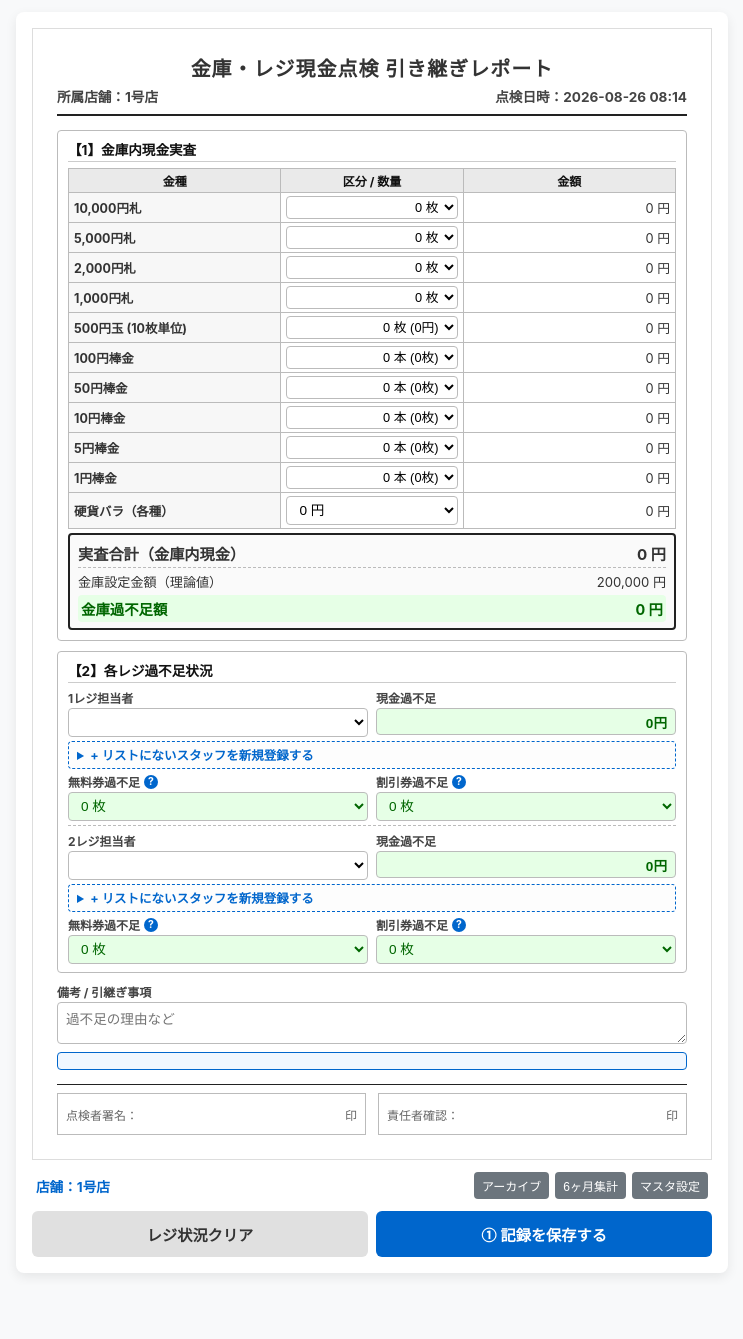
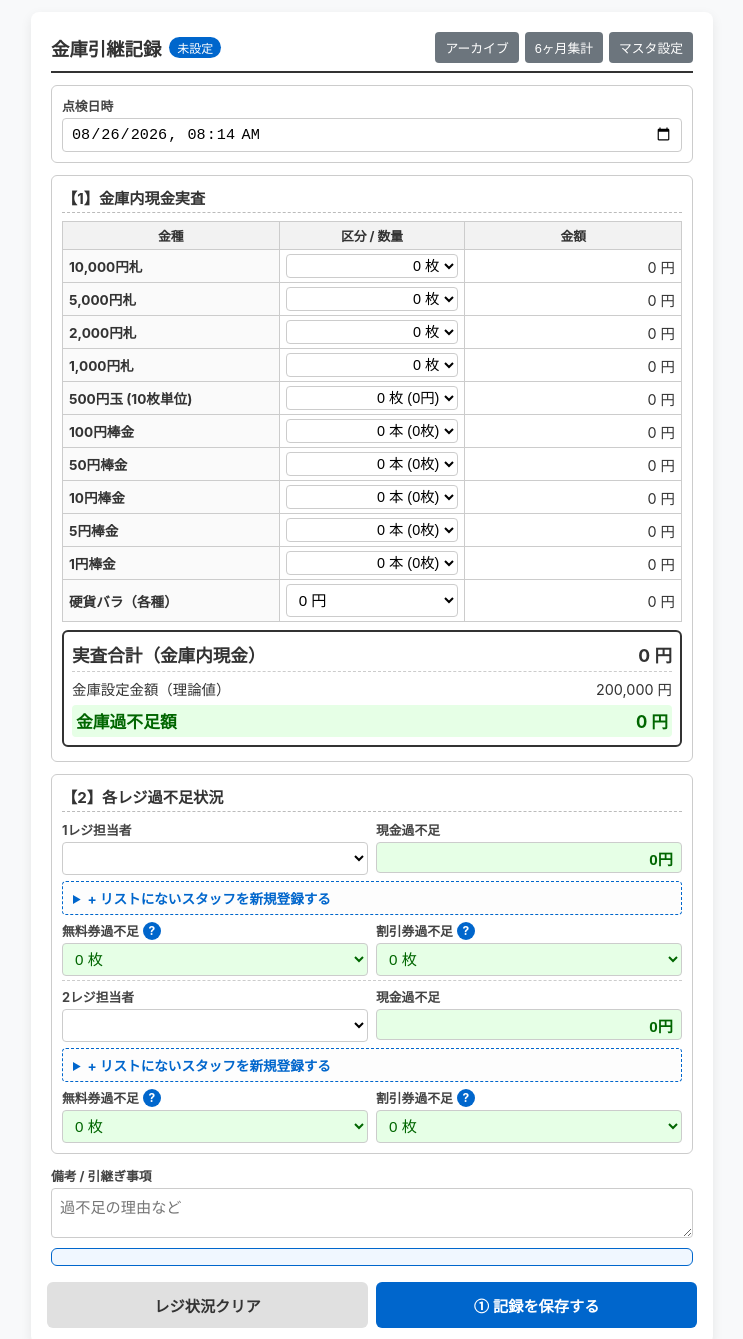
Before and after one commit to yuda890201/kinko-app, a plain HTML site: page index.html in a window 1280 px wide. Shown: the top 1339 px of the page, without its empty margins (268-1011 px from the left). Before the commit the page ends 1285 px from the top, so only its background shows below. Drawn offline with nearby package versions, Linux system fonts and the light colour scheme; no server answers.

Commit message:
Update index.html

```diff
--- a/index.html
+++ b/index.html
@@ -17,7 +17,7 @@
 
   <style>
     :root {
-      --border-color: #222;
+      --border-color: #333;
       --primary-color: #0066cc;
       --success-color: #28a745;
       --bg-color: #f8f9fa;
@@ -47,7 +47,7 @@
     }
 
     .container {
-      max-width: 680px;
+      max-width: 650px;
       margin: 0 auto;
       background: #fff;
       padding: 16px;
@@ -55,48 +55,30 @@
       box-shadow: 0 4px 12px rgba(0,0,0,0.08);
     }
 
-    /* ★ A4フィードバックシート専用デザイン（幅794px固定ベース） */
+    /* エクスポート対象エリア（通常時は通常の見た目） */
     #export-area {
       background: #fff;
-      padding: 24px;
+      padding: 4px;
       box-sizing: border-box;
       width: 100%;
-      border: 1px solid #ddd;
-    }
-
-    /* 帳票ヘッダー */
-    .report-header {
-      text-align: center;
-      border-bottom: 2px solid var(--border-color);
-      padding-bottom: 8px;
-      margin-bottom: 14px;
-    }
-    .report-header h2 {
-      font-size: 1.25rem;
-      margin: 0 0 4px 0;
-      letter-spacing: 1px;
-    }
-    .report-meta {
-      display: flex;
-      justify-content: space-between;
-      font-size: 0.85rem;
-      font-weight: bold;
-      color: #444;
     }
 
     .header-bar {
       display: flex;
       justify-content: space-between;
       align-items: center;
+      border-bottom: 2px solid var(--border-color);
+      padding-bottom: 8px;
       margin-bottom: 12px;
     }
-    h1 { font-size: 1rem; margin: 0; display: flex; align-items: center; gap: 6px; }
+
+    h1 { font-size: 1.15rem; margin: 0; display: flex; align-items: center; gap: 8px; }
     .store-badge {
-      background: #333;
+      background: #0066cc;
       color: #fff;
       font-size: 0.75rem;
       padding: 2px 8px;
-      border-radius: 4px;
+      border-radius: 12px;
       font-weight: normal;
     }
 
@@ -105,30 +87,29 @@
       background: #6c757d;
       color: #fff;
       border: none;
-      padding: 5px 8px;
+      padding: 6px 10px;
       border-radius: 4px;
       cursor: pointer;
-      font-size: 0.75rem;
+      font-size: 0.8rem;
     }
 
     .section-card {
-      border: 1px solid #bbb;
-      border-radius: 4px;
-      padding: 8px 10px;
-      margin-bottom: 10px;
+      border: 1px solid #ccc;
+      border-radius: 6px;
+      padding: 10px;
+      margin-bottom: 12px;
       background-color: #fff;
     }
 
     .section-title {
       font-weight: bold;
-      font-size: 0.85rem;
-      margin-bottom: 6px;
-      padding-bottom: 2px;
-      border-bottom: 1px solid #ccc;
+      font-size: 0.95rem;
+      margin-bottom: 8px;
+      padding-bottom: 4px;
+      border-bottom: 1px dashed #bbb;
       display: flex;
       justify-content: space-between;
       align-items: center;
-      color: #111;
     }
 
     .info-grid { display: grid; grid-template-columns: 1fr 1fr; gap: 8px; }
@@ -136,9 +117,9 @@
     .field-group.full { grid-column: span 2; }
 
     label {
-      font-size: 0.75rem;
+      font-size: 0.8rem;
       font-weight: bold;
-      margin-bottom: 2px;
+      margin-bottom: 3px;
       color: #444;
       display: flex;
       align-items: center;
@@ -150,9 +131,9 @@
     input[type="text"],
     select,
     textarea {
-      padding: 5px 8px;
-      font-size: 0.85rem;
-      border: 1px solid #bbb;
+      padding: 6px 8px;
+      font-size: 0.95rem;
+      border: 1px solid #ccc;
       border-radius: 4px;
       box-sizing: border-box;
       width: 100%;
@@ -174,42 +155,42 @@
     .highlight-ok {
       background-color: var(--diff-ok-bg) !important;
       color: var(--diff-ok-color) !important;
-      border-color: #bbb !important;
+      border-color: #ccc !important;
     }
 
-    .coupon-grid { display: grid; grid-template-columns: 1fr 1fr; gap: 8px; margin-top: 4px; }
+    .coupon-grid { display: grid; grid-template-columns: 1fr 1fr; gap: 8px; margin-top: 6px; }
     .help-icon {
       display: inline-flex;
       justify-content: center;
       align-items: center;
-      width: 14px;
-      height: 14px;
+      width: 18px;
+      height: 18px;
       background-color: #0066cc;
       color: #fff;
       border-radius: 50%;
-      font-size: 0.65rem;
+      font-size: 0.75rem;
       cursor: pointer;
     }
 
-    table { width: 100%; border-collapse: collapse; margin-bottom: 4px; }
-    th, td { border: 1px solid #bbb; padding: 3px 5px; text-align: center; }
-    th { background-color: #eaeaea; font-size: 0.75rem; color: #111; }
-    td.label-col { background-color: #f7f7f7; font-weight: bold; text-align: left; font-size: 0.78rem; width: 35%; }
-    td.num-col { text-align: right; width: 35%; font-size: 0.8rem; }
-    select.select-count { text-align: right; font-size: 0.8rem; padding: 2px; }
+    table { width: 100%; border-collapse: collapse; margin-bottom: 8px; }
+    th, td { border: 1px solid #ccc; padding: 4px 6px; text-align: center; }
+    th { background-color: #f2f2f2; font-size: 0.8rem; }
+    td.label-col { background-color: #fafafa; font-weight: bold; text-align: left; font-size: 0.85rem; width: 35%; }
+    td.num-col { text-align: right; width: 35%; font-size: 0.9rem; }
+    select.select-count { text-align: right; font-size: 0.9rem; padding: 2px; }
 
-    .summary-card { border: 2px solid var(--border-color); border-radius: 4px; padding: 6px 8px; margin-bottom: 2px; background: #fafafa; }
-    .summary-row { display: flex; justify-content: space-between; align-items: center; padding: 1px 0; font-size: 0.82rem; }
-    .summary-row.total { font-weight: bold; font-size: 0.95rem; border-bottom: 1px dashed #bbb; padding-bottom: 3px; margin-bottom: 3px; }
-    .summary-row.diff { font-weight: bold; font-size: 0.9rem; padding: 3px; border-radius: 4px; margin-top: 3px; }
+    .summary-card { border: 2px solid var(--border-color); border-radius: 6px; padding: 8px; margin-bottom: 4px; }
+    .summary-row { display: flex; justify-content: space-between; align-items: center; padding: 2px 0; font-size: 0.9rem; }
+    .summary-row.total { font-weight: bold; font-size: 1.1rem; border-bottom: 1px dashed #ccc; padding-bottom: 4px; margin-bottom: 4px; }
+    .summary-row.diff { font-weight: bold; font-size: 1.05rem; padding: 4px; border-radius: 4px; margin-top: 4px; }
 
     details.staff-accordion {
       background: #fdfdfd;
       border: 1px dashed #0066cc;
       border-radius: 4px;
-      padding: 4px 8px;
-      margin-top: 4px;
-      font-size: 0.78rem;
+      padding: 6px 10px;
+      margin-top: 6px;
+      font-size: 0.85rem;
     }
     details.staff-accordion summary {
       cursor: pointer;
@@ -220,38 +201,17 @@
     .export-report-box {
       border: 1px solid #0066cc;
       background: #f0f7ff;
-      border-radius: 4px;
-      padding: 8px 10px;
-      margin-top: 8px;
-      font-size: 0.78rem;
-      line-height: 1.4;
+      border-radius: 6px;
+      padding: 8px 12px;
+      margin-top: 10px;
+      font-size: 0.85rem;
+      line-height: 1.5;
     }
     .export-notice {
       color: #cc0000;
       font-weight: bold;
-      margin-top: 3px;
-      font-size: 0.7rem;
-    }
-
-    /* 署名（確認）欄 */
-    .sign-section {
-      display: grid;
-      grid-template-columns: 1fr 1fr;
-      gap: 12px;
-      margin-top: 14px;
-      border-top: 1px solid #222;
-      padding-top: 8px;
-    }
-    .sign-box {
-      border: 1px solid #bbb;
-      height: 40px;
-      display: flex;
-      justify-content: space-between;
-      align-items: center;
-      padding: 0 8px;
-      font-size: 0.75rem;
-      color: #666;
-      background: #fff;
+      margin-top: 4px;
+      font-size: 0.78rem;
     }
 
     .btn-group { display: flex; gap: 8px; margin-top: 12px; }
@@ -268,7 +228,7 @@
     .btn-success { background-color: var(--success-color); color: #fff; }
     .btn-reset { background-color: #e0e0e0; color: #333; }
     .btn-danger { background-color: #dc3545; color: #fff; border: none; padding: 4px 8px; border-radius: 4px; cursor: pointer; }
-    .btn-small { padding: 3px 6px; font-size: 0.75rem; background: #0066cc; color: #fff; border: none; border-radius: 4px; cursor: pointer; }
+    .btn-small { padding: 4px 8px; font-size: 0.8rem; background: #0066cc; color: #fff; border: none; border-radius: 4px; cursor: pointer; }
 
     .summary-table { width: 100%; margin-top: 10px; font-size: 0.85rem; }
     .summary-table th { background: #e9ecef; }
@@ -344,18 +304,8 @@
   <!-- 入力画面 -->
   <div id="input-view" class="view-section">
 
-    <!-- ★ A4フィードバックシート（帳票エリア） -->
     <div id="export-area">
-      <!-- 帳票ヘッダー -->
-      <div class="report-header">
-        <h2>金庫・レジ現金点検 引き継ぎレポート</h2>
-        <div class="report-meta">
-          <span>所属店舗：<strong id="report-store-name">未設定</strong></span>
-          <span>点検日時：<strong id="report-datetime-str">--</strong></span>
-        </div>
-      </div>
-
-      <div class="header-bar" style="display:none;">
+      <div class="header-bar">
         <h1>金庫引継記録 <span class="store-badge" id="current-store-badge">未設定</span></h1>
         <div class="nav-buttons">
           <button class="btn-nav" onclick="showArchiveView()">アーカイブ</button>
@@ -364,11 +314,11 @@
         </div>
       </div>
 
-      <div class="section-card" style="display:none;">
+      <div class="section-card">
         <div class="info-grid">
           <div class="field-group full">
             <label for="datetime">点検日時</label>
-            <input type="datetime-local" id="datetime" onchange="updateReportHeader()">
+            <input type="datetime-local" id="datetime" onchange="saveFormState()">
           </div>
         </div>
       </div>
@@ -460,7 +410,7 @@
         <div class="section-title">【2】各レジ過不足状況</div>
 
         <!-- 1レジ -->
-        <div style="margin-bottom: 6px; padding-bottom: 4px; border-bottom: 1px dashed #bbb;">
+        <div style="margin-bottom: 6px; padding-bottom: 4px; border-bottom: 1px dashed #ccc;">
           <div class="info-grid">
             <div class="field-group">
               <label for="reg1-staff">1レジ担当者</label>
@@ -472,7 +422,7 @@
             </div>
           </div>
 
-          <details class="staff-accordion">
+          <details class="staff-accordion" id="accordion-1">
             <summary>+ リストにないスタッフを新規登録する</summary>
             <div style="display: flex; gap: 6px; margin-top: 4px;">
               <input type="text" id="quick-new-staff-1" placeholder="スタッフ名を入力">
@@ -505,7 +455,7 @@
             </div>
           </div>
 
-          <details class="staff-accordion">
+          <details class="staff-accordion" id="accordion-2">
             <summary>+ リストにないスタッフを新規登録する</summary>
             <div style="display: flex; gap: 6px; margin-top: 4px;">
               <input type="text" id="quick-new-staff-2" placeholder="スタッフ名を入力">
@@ -533,23 +483,6 @@
       </div>
 
       <div id="export-report-container" class="export-report-box"></div>
-
-      <!-- 帳票署名欄 -->
-      <div class="sign-section">
-        <div class="sign-box"><span>点検者署名：</span><span>印</span></div>
-        <div class="sign-box"><span>責任者確認：</span><span>印</span></div>
-      </div>
-    </div>
-    <!-- 帳票エリアここまで -->
-
-    <!-- アプリ操作用ナビバー（画像には含まれません） -->
-    <div style="display: flex; justify-content: space-between; align-items: center; margin: 12px 0 6px 0; padding: 0 4px;">
-      <span style="font-size: 0.85rem; font-weight: bold; color: #0066cc;" id="ui-store-disp">店舗：1号店</span>
-      <div class="nav-buttons">
-        <button class="btn-nav" onclick="showArchiveView()">アーカイブ</button>
-        <button class="btn-nav" onclick="showSummaryView()">6ヶ月集計</button>
-        <button class="btn-nav" onclick="showMasterView()">マスタ設定</button>
-      </div>
     </div>
 
     <div class="btn-group">
@@ -690,19 +623,9 @@
     document.getElementById('datetime').value = now.toISOString().slice(0, 16);
     document.getElementById('archive-date').value = now.toISOString().slice(0, 10);
 
-    updateReportHeader();
     initDropdowns();
     fetchData();
   });
-
-  function updateReportHeader() {
-    const dtVal = document.getElementById('datetime').value;
-    document.getElementById('report-store-name').textContent = currentStoreName;
-    if (dtVal) {
-      const formatted = dtVal.replace('T', ' ');
-      document.getElementById('report-datetime-str').textContent = formatted;
-    }
-  }
 
   function showLoading(msg = '通信中...') {
     const el = document.getElementById('loading-overlay');
@@ -748,8 +671,7 @@
   }
 
   function updateStoreUI() {
-    document.getElementById('report-store-name').textContent = currentStoreName;
-    document.getElementById('ui-store-disp').textContent = `店舗：${currentStoreName}`;
+    document.getElementById('current-store-badge').textContent = currentStoreName;
     document.getElementById('target-amount-disp').textContent = targetVaultAmount.toLocaleString();
     document.getElementById('master-target').value = targetVaultAmount.toLocaleString() + '円';
     document.getElementById('staff-master-store-label').textContent = `【${currentStoreName}】`;
@@ -836,7 +758,6 @@
   }
 
   function saveFormState() {
-    updateReportHeader();
     const state = {
       'bill-10000': document.getElementById('bill-10000').value,
       'bill-5000': document.getElementById('bill-5000').value,
@@ -849,6 +770,7 @@
       'roll-5': document.querySelectorAll('select[data-type="roll"]')[3].value,
       'roll-1': document.querySelectorAll('select[data-type="roll"]')[4].value,
       'loose-coins': document.getElementById('loose-coins').value,
+      'datetime': document.getElementById('datetime').value,
       'reg1-staff': document.getElementById('reg1-staff').value,
       'reg1-diff': document.getElementById('reg1-diff').value,
       'reg1-free-coupon': document.getElementById('reg1-free-coupon').value,
@@ -879,6 +801,7 @@
       if (state['roll-5']) rolls[3].value = state['roll-5'];
       if (state['roll-1']) rolls[4].value = state['roll-1'];
       if (state['loose-coins']) document.getElementById('loose-coins').value = state['loose-coins'];
+      if (state['datetime']) document.getElementById('datetime').value = state['datetime'];
       if (state['reg1-staff']) document.getElementById('reg1-staff').value = state['reg1-staff'];
       if (state['reg1-diff']) document.getElementById('reg1-diff').value = state['reg1-diff'];
       if (state['reg1-free-coupon']) document.getElementById('reg1-free-coupon').value = state['reg1-free-coupon'];
@@ -889,7 +812,6 @@
       if (state['reg2-disc-coupon']) document.getElementById('reg2-disc-coupon').value = state['reg2-disc-coupon'];
       if (state['memo']) document.getElementById('memo').value = state['memo'];
       updateHighlights();
-      updateReportHeader();
     } catch (e) {
       console.error('State load error', e);
     }
@@ -1087,26 +1009,78 @@
   }
 
   async function generateAndShareImage() {
-    showLoading('A4フィードバックシートを作成中...');
+    showLoading('A4公式レポートを作成中...');
 
     try {
-      // 帳票内の一時的非表示パーツ（アコーディオンなど）を一時的に隠す
+      const exportArea = document.getElementById('export-area');
+
+      // 1. 画像化の瞬間だけ「A4公式帳票スタイル（白黒・美しく整ったレイアウト）」に一瞬で変形させる
+      exportArea.style.background = '#ffffff';
+      exportArea.style.padding = '30px';
+      exportArea.style.border = '2px solid #222';
+      exportArea.style.color = '#000';
+
+      // タイトル（帳票ヘッダー）を生成して最上部に追加
+      let reportHeader = document.getElementById('dynamic-report-header');
+      if (!reportHeader) {
+        reportHeader = document.createElement('div');
+        reportHeader.id = 'dynamic-report-header';
+        reportHeader.style.cssText = 'text-align: center; border-bottom: 2px solid #222; padding-bottom: 10px; margin-bottom: 16px;';
+        exportArea.insertBefore(reportHeader, exportArea.firstChild);
+      }
+      const dtStr = document.getElementById('datetime').value.replace('T', ' ');
+      reportHeader.innerHTML = `
+        <h2 style="font-size: 1.4rem; margin: 0 0 6px 0; letter-spacing: 1px;">金庫・レジ現金点検 引き継ぎレポート</h2>
+        <div style="display: flex; justify-content: space-between; font-size: 0.9rem; font-weight: bold; margin-top: 6px;">
+          <span>所属店舗：${currentStoreName}</span>
+          <span>点検日時：${dtStr || '--'}</span>
+        </div>
+      `;
+
+      // 通常時のアプリ用ヘッダーや操作ボタン、アコーディオンを非表示に
+      document.querySelector('.header-bar').style.display = 'none';
+      document.querySelectorAll('.section-card')[0].style.display = 'none'; // 日時カード
       document.querySelectorAll('.staff-accordion').forEach(el => el.style.display = 'none');
 
-      const exportTarget = document.getElementById('export-area');
-      const canvas = await html2canvas(exportTarget, {
+      // セレクトボックスをテキストっぽく綺麗に見せるため、枠線を薄くする
+      document.querySelectorAll('select').forEach(sel => {
+        sel.style.border = '1px solid #ccc';
+        sel.style.background = '#fff';
+      });
+
+      // 最下部に「確認・署名欄」を追加
+      let signSec = document.getElementById('dynamic-sign-section');
+      if (!signSec) {
+        signSec = document.createElement('div');
+        signSec.id = 'dynamic-sign-section';
+        signSec.style.cssText = 'display: grid; grid-template-columns: 1fr 1fr; gap: 16px; margin-top: 20px; border-top: 2px solid #222; padding-top: 12px;';
+        signSec.innerHTML = `
+          <div style="border: 1px solid #666; height: 50px; display: flex; justify-content: space-between; align-items: center; padding: 0 10px; font-size: 0.8rem; font-weight: bold;"><span>点検者署名：</span><span>（印）</span></div>
+          <div style="border: 1px solid #666; height: 50px; display: flex; justify-content: space-between; align-items: center; padding: 0 10px; font-size: 0.8rem; font-weight: bold;"><span>責任者確認：</span><span>（印）</span></div>
+        `;
+        exportArea.appendChild(signSec);
+      }
+
+      // 2. html2canvasでA4幅（794px）に合わせて高品質キャプチャ
+      const canvas = await html2canvas(exportArea, {
         scale: 2,
         useCORS: true,
         backgroundColor: '#ffffff',
         width: 794
       });
 
-      // アコーディオンを元に戻す
+      // 3. キャプチャ完了後、画面を通常の操作モードに戻す
+      exportArea.style.padding = '4px';
+      exportArea.style.border = 'none';
+      if (reportHeader) reportHeader.remove();
+      if (signSec) signSec.remove();
+      document.querySelector('.header-bar').style.display = 'flex';
+      document.querySelectorAll('.section-card')[0].style.display = 'block';
       document.querySelectorAll('.staff-accordion').forEach(el => el.style.display = 'block');
 
       canvas.toBlob(async (blob) => {
-        const dtStr = lastSavedRecord ? lastSavedRecord.datetime : 'file';
-        const fileName = `引継ぎレポート_${currentStoreName}_${dtStr.replace(/[:T-]/g, '')}.png`;
+        const fileDtStr = lastSavedRecord ? lastSavedRecord.datetime : 'file';
+        const fileName = `引継ぎレポート_${currentStoreName}_${fileDtStr.replace(/[:T-]/g, '')}.png`;
         const file = new File([blob], fileName, { type: 'image/png' });
 
         hideLoading();
@@ -1128,12 +1102,21 @@
           a.download = fileName;
           a.click();
           URL.revokeObjectURL(downloadUrl);
-          alert('レポート画像をダウンロードしました。');
+          alert('公式レポート画像をダウンロードしました。');
         }
       }, 'image/png');
 
     } catch (err) {
       hideLoading();
+      // エラー時もレイアウトを復旧
+      document.getElementById('export-area').style.padding = '4px';
+      document.getElementById('export-area').style.border = 'none';
+      const rh = document.getElementById('dynamic-report-header'); if (rh) rh.remove();
+      const ss = document.getElementById('dynamic-sign-section'); if (ss) ss.remove();
+      document.querySelector('.header-bar').style.display = 'flex';
+      document.querySelectorAll('.section-card')[0].style.display = 'block';
+      document.querySelectorAll('.staff-accordion').forEach(el => el.style.display = 'block');
+
       alert('画像生成エラー: ' + err.message);
     }
   }
```
